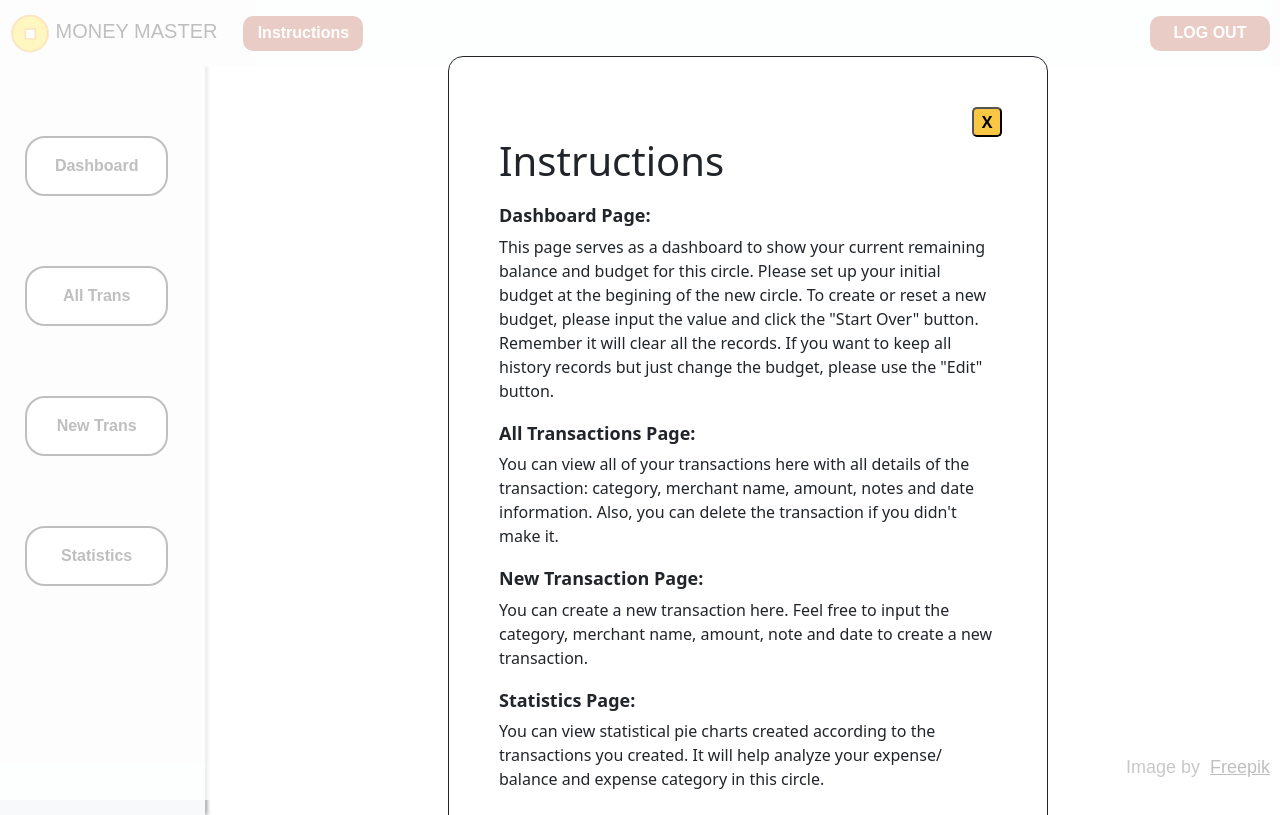
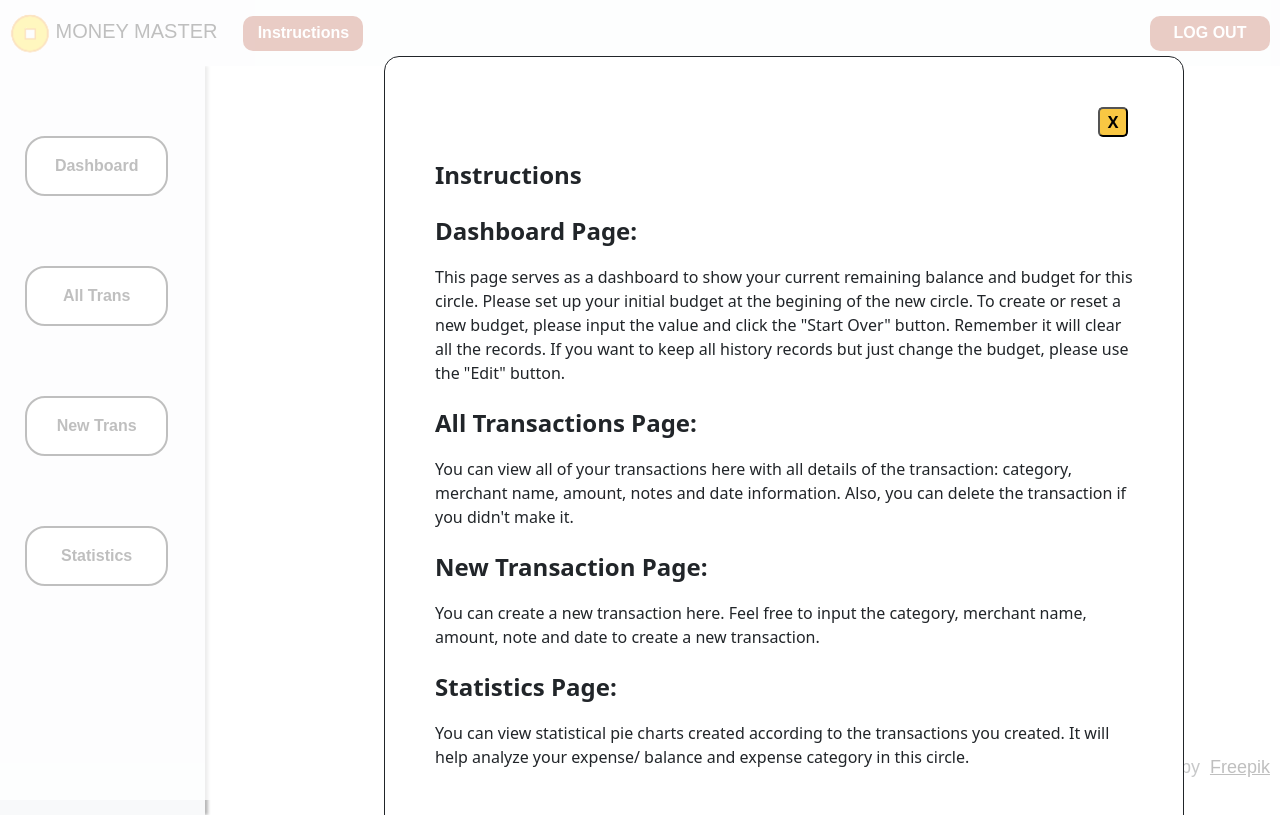
Before and after one commit to SixTRaps/moneymaster-v2, a React (Create React App) app in the folder front/: page /dashboard in a window 1280 px wide. Both pictures are taken after a click on the button "Instructions". Built offline with nearby package versions, Linux system fonts and the light colour scheme; no server answers.

Commit message:
Dec14-axe-fix

```diff
--- a/front/src/Components/BasicLayout.js
+++ b/front/src/Components/BasicLayout.js
@@ -36,8 +36,8 @@ export default function BasicLayout({ children }) {
           ariaHideApp={false}
         >
           <button onClick={handleClose}> X </button>
-          <h1>Instructions</h1>
-          <h2 className="instructions-title">Dashboard Page:</h2>
+          <p className="instructions-title">Instructions</p>
+          <p className="instructions-title">Dashboard Page:</p>
           <p>
             This page serves as a dashboard to show your current remaining
             balance and budget for this circle. Please set up your initial
@@ -47,20 +47,20 @@ export default function BasicLayout({ children }) {
             history records but just change the budget, please use the "Edit"
             button.
           </p>
-          <h2 className="instructions-title">All Transactions Page:</h2>
+          <p className="instructions-title">All Transactions Page:</p>
           <p>
             You can view all of your transactions here with all details of the
             transaction: category, merchant name, amount, notes and date
             information. Also, you can delete the transaction if you didn't make
             it.
           </p>
-          <h2 className="instructions-title">New Transaction Page:</h2>
+          <p className="instructions-title">New Transaction Page:</p>
           <p>
             You can create a new transaction here. Feel free to input the
             category, merchant name, amount, note and date to create a new
             transaction.
           </p>
-          <h2 className="instructions-title">Statistics Page:</h2>
+          <p className="instructions-title">Statistics Page:</p>
           <p>
             You can view statistical pie charts created according to the
             transactions you created. It will help analyze your expense/ balance
--- a/front/src/stylesheets/style.css
+++ b/front/src/stylesheets/style.css
@@ -340,7 +340,7 @@
   }
 
   .instructions-title {
-    font-size: 18px;
+    font-size: 24px;
     font-weight: 150;
     margin-top: 20px;
     font-weight: bold;
@@ -373,11 +373,11 @@
   .instruction-modal {
     position: absolute;
     top: 7%;
-    left: 35%;
+    left: 30%;
     bottom: auto;
     margin-right: -50%;
     background: white;
-    width: 600px;
+    width: 800px;
     padding: 50px 50px 50px 50px;
     border-radius: 15px;
     border: solid;
```
